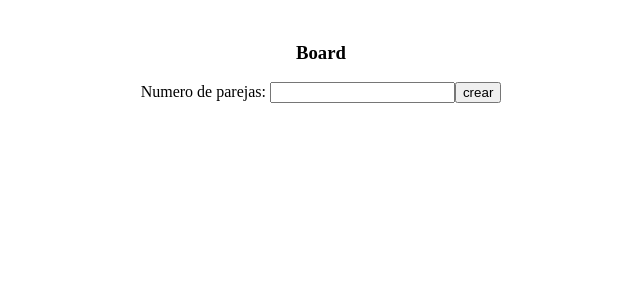
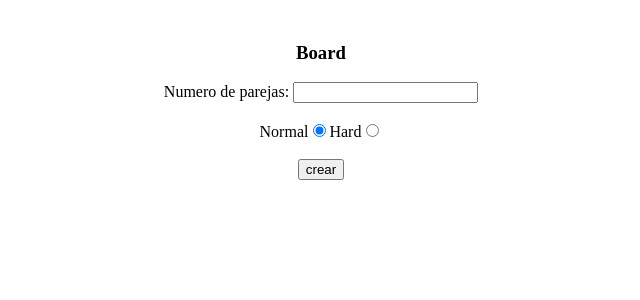
Before and after one commit to Adriordev/memory, a Vue app: page / in a window 1280 px wide. Shown: the top 300 px of the page, without its empty margins (319-959 px from the left). Built offline with nearby package versions, Linux system fonts and the light colour scheme.

Commit message:
Add logic: Hard game option = Computer remember cards shown. Add endgame info

```diff
--- a/src/components/Board.vue
+++ b/src/components/Board.vue
@@ -3,19 +3,43 @@
     <h3>Board</h3>
     <label for="couplesCount">Numero de parejas: </label>
     <input type="number" v-model="couplesCount" @keyup.enter="createCards" />
+    <br />
+    <br />
+    <label for="normal">Normal</label>
+    <input
+      type="radio"
+      name="gameDificulty"
+      value="normal"
+      v-model="gameDificulty"
+    />
+    <label for="hard">Hard</label>
+    <input
+      type="radio"
+      name="gameDificulty"
+      value="hard"
+      v-model="gameDificulty"
+    />
+    <br />
+    <br />
     <button @click="createCards">crear</button>
   </div>
   <div v-if="score">
     <Score v-bind="score" />
   </div>
-
-  <div class="board-container" :class="{ 'not-pointer': userCannotFlipCard }">
+  <div
+    v-if="endGame === false"
+    class="board-container"
+    :class="{ 'not-pointer': userCannotFlipCard }"
+  >
     <Card
       v-bind="card"
       @handleFlip="flipCard"
       v-for="card in cards"
       :key="card.id"
     />
+  </div>
+  <div v-if="endGame === true">
+    <h3>La partida ha fianlizado.</h3>
   </div>
 </template>
 
@@ -35,21 +59,27 @@ export default {
   setup() {
     // State
     const couplesCount = ref();
+    const gameDificulty = ref("normal");
     const cards = ref([]);
     const score = ref(); //depende del modo de juego que queramos crear, si es por rondas o por juegos independientes
     const turnComputer = ref(false);
+    const cardsShown = ref([]);
+    const endGame = ref(false);
 
     // Computed
     const flippedCards = computed(() => cards.value.filter((c) => c.isFlipped));
     const userCannotFlipCard = computed(
       () => turnComputer.value || flippedCards.value.length == 2
     );
+    const hiddenCards = computed(() => cards.value.filter((c) => c.isHidden));
 
     //Functions
     const createCards = async () => {
       cards.value = [];
       score.value = { human: 0, computer: 0 };
       turnComputer.value = false;
+      cardsShown.value = [];
+      endGame.value = false;
 
       const response = await axios.get(
         `https://picsum.photos/v2/list?limit=${couplesCount.value}`
@@ -88,6 +118,10 @@ export default {
     const checkIfCoupleWasFound = async () => {
       if (flippedCards.value.length < 2) return;
 
+      flippedCards.value.forEach((element) => {
+        cardsShown.value.push(element);
+      });
+
       const coupleFound =
         flippedCards.value[0].img === flippedCards.value[1].img;
       if (coupleFound) {
@@ -108,7 +142,10 @@ export default {
       flippedCards.value.forEach((element) => {
         element.isFlipped = false;
       });
-
+      if (hiddenCards.value.length === couplesCount.value * 2) {
+        endGame.value = true;
+        return;
+      }
       if (turnComputer.value) {
         computerPlayGame();
       }
@@ -117,18 +154,39 @@ export default {
     const computerPlayGame = async () => {
       await sleep(2000);
       const possibleCards = cards.value.filter((card) => !card.isHidden);
-      if (possibleCards.length === 0) return;
-
-      for (let index = 0; index < 2; index++) {
+      //init hard mode
+      if (gameDificulty.value === "hard") {
         const randomCardIndex = getRandomIndex(possibleCards);
         flipCard(possibleCards[randomCardIndex].id);
-        possibleCards.splice(randomCardIndex, 1);
+        const coupleShown = cardsShown.value.find((card) => {
+          return (
+            card.img === possibleCards[randomCardIndex].img &&
+            card.id !== possibleCards[randomCardIndex].id
+          );
+        });
         await sleep(500);
+        if (coupleShown) {
+          flipCard(coupleShown.id);
+        } else {
+          possibleCards.splice(randomCardIndex, 1);
+          flipCard(possibleCards[getRandomIndex(possibleCards)].id);
+        }
+        //finish hard mode
+      } else {
+        //init normal mode
+        for (let index = 0; index < 2; index++) {
+          const randomCardIndex = getRandomIndex(possibleCards);
+          flipCard(possibleCards[randomCardIndex].id);
+          possibleCards.splice(randomCardIndex, 1);
+          await sleep(500);
+        }
+        //finish normal mode
       }
     };
 
     return {
       couplesCount,
+      gameDificulty,
       cards,
       createCards,
       flipCard,
@@ -138,6 +196,7 @@ export default {
       computerPlayGame,
       turnComputer,
       userCannotFlipCard,
+      endGame,
     };
   },
 };
```
